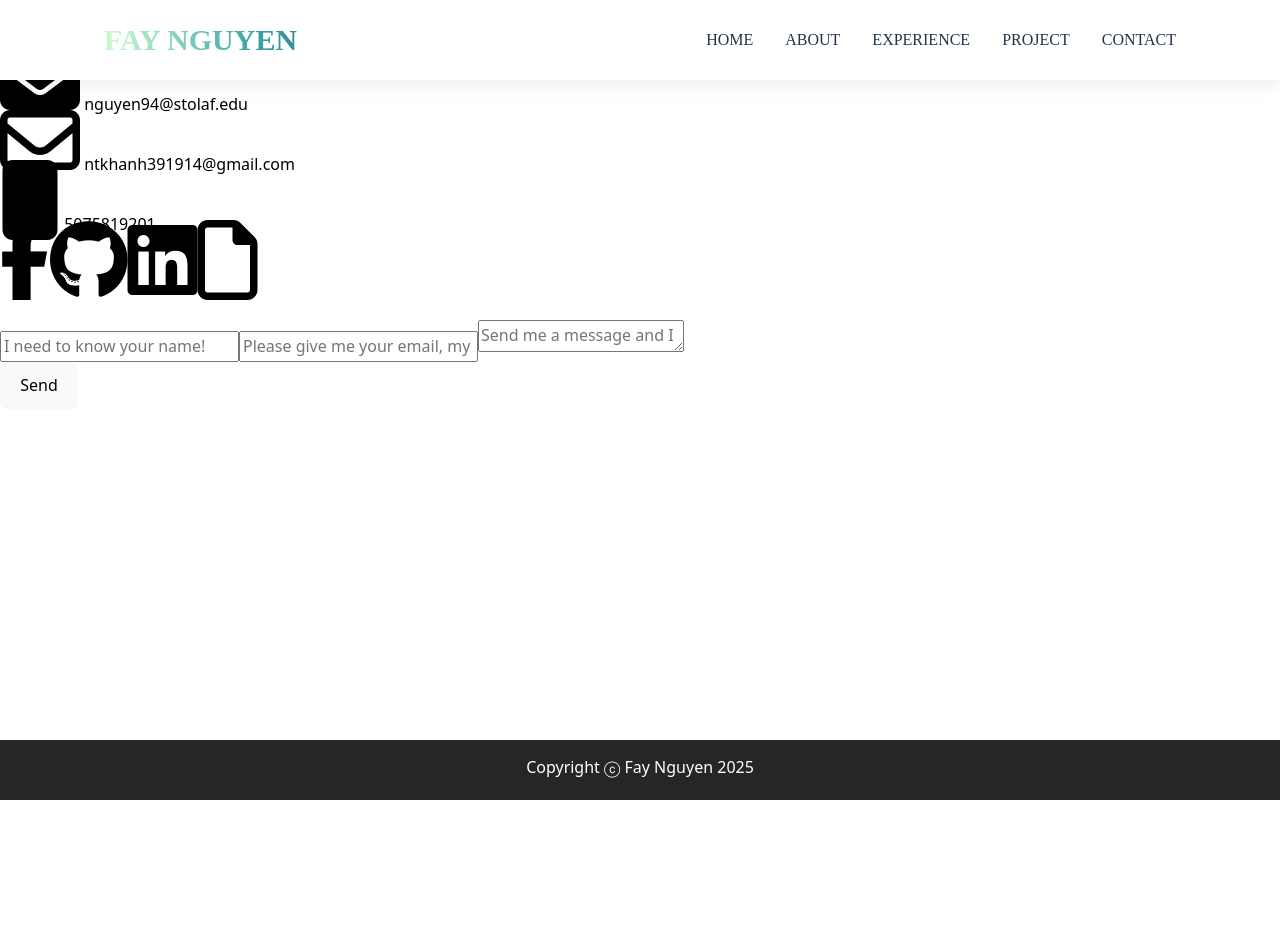
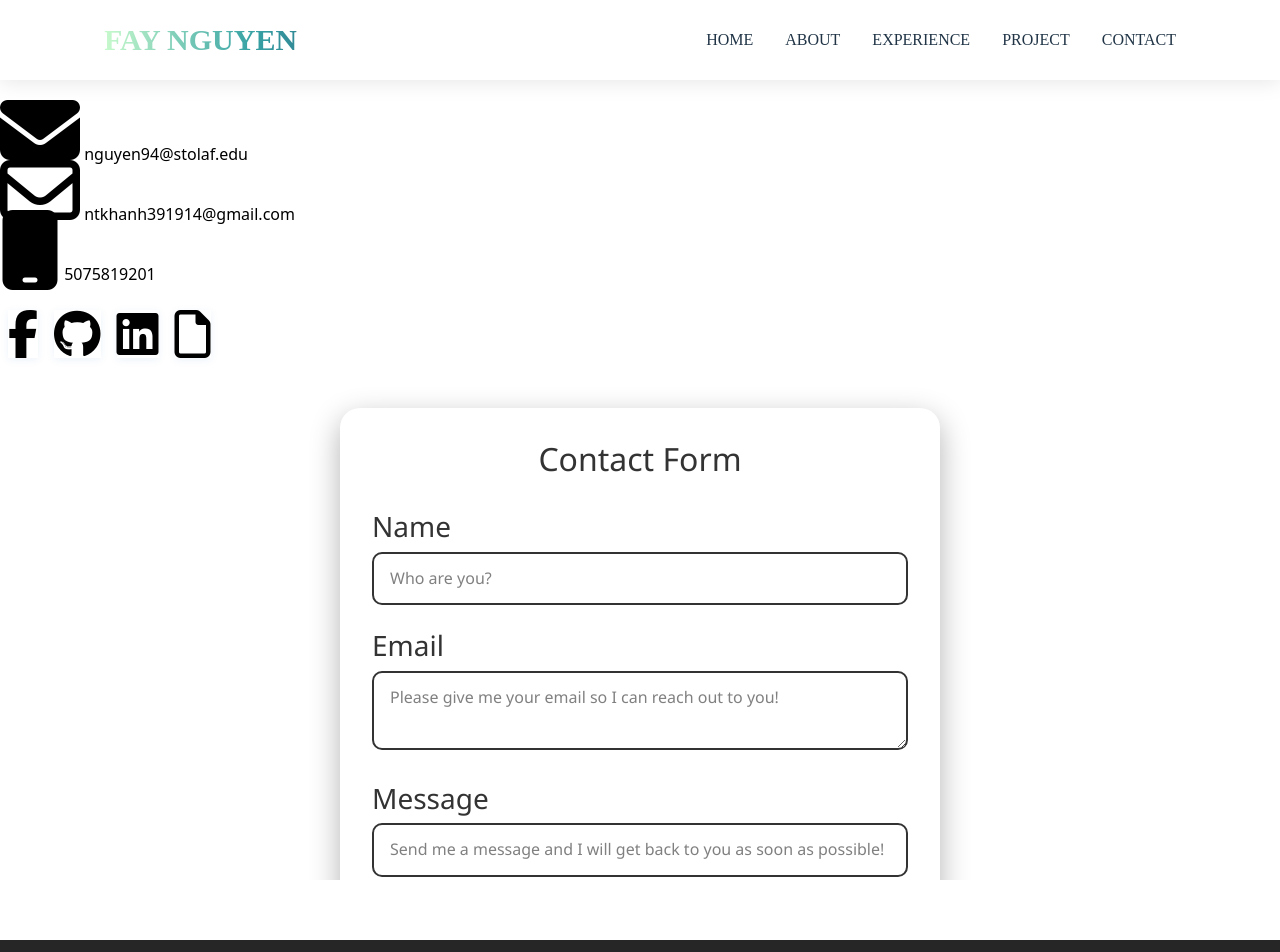
Before and after one commit to FayNguyen03/faynguyen03_needs_some_lays.io, a React (Vite) app: page /contact in a window 1280 px wide. Shown: the top 952 px of the page. Built offline with nearby package versions, Linux system fonts and the light colour scheme; a web font is replaced by a local one.

Commit message:
Add contact section

```diff
--- a/src/Components/Contact/Contact.css
+++ b/src/Components/Contact/Contact.css
@@ -1,39 +1,14 @@
-:root{
-    --font-family: 'Karla', sans-serif;
-    --btn-bg: #000;
-    --button-color: #cbcbcb;
-    --btn-color-hover: #fff;
-    --body-bg: #1E1F25;
-    --grad-color1: #eeaf61;
-    --grad-color2: #fb9062;
-    --grad-color3: #ee5d6c;
-    --grad-color4: #ce4993;
-    --grad-color5: #6a0d83;
+.contact{
+    margin-top: 50px;
+}
+.contact-left{
+    flex-basis: 35%;
 }
 
-.contactButtonBorder{
-    background: linear-gradient(115deg, #eeaf61, #fb9062, #ee5d6c, #6a0d83);
-    padding: 2px;
+.contact-right{
+    flex-basis: 60%;
 }
 
-.contactButton{
-    border:none;
-    background: var(--btn-bg);
-    color: var(--button-color);
-    padding: 1em 1.5em;
-    font-family: inherit;
-    letter-spacing: .1em;
-    color: white;
-    background:transparent;
+.contact-left p{
+    margin-top: 30px;
 }
-
-.contactButtonBorder:hover{
-    background: linear-gradient(115deg, #eeaf61, #fb9062, #ee5d6c, #6a0d83);
-}
-
-.contactButtonBorder .contactButton{
-    transition-delay:50ms;
-    background: var(--btn-color-hover);
-    color: var(--btn-bg);
-    padding: 1.1em 1.6em;
-}
--- a/src/Components/Contact/Contact.tsx
+++ b/src/Components/Contact/Contact.tsx
@@ -2,6 +2,7 @@ import React from "react";
 import Method from "./Method";
 import Social from "./Social";
 import ContactForm from "./ContactForm";
+import "./Contact.css";
 
 function Contact(){
     return <div className="contact" id="contact">
@@ -13,7 +14,7 @@ function Contact(){
                 <Social action="https://www.facebook.com/nguyen.tra.khanh.1212/" icon="fa-brands fa-facebook-f"/>
                 <Social action="https://github.com/FayNguyen03" icon="fa-brands fa-github"/>
                 <Social action="https://www.linkedin.com/in/faynguyen03/" icon="fa-brands fa-linkedin" />
-                <Social action="../../public/Khanh_Nguyen_2026_Resume.pdf" icon="fa-regular fa-file" id="resume"/>
+                <Social action="Khanh_Nguyen_2026_Resume.pdf" icon="fa-regular fa-file" id="resume"/>
             </div>
         </div>
 
--- /dev/null
+++ b/src/Components/Contact/ContactForm.css
@@ -0,0 +1,73 @@
+.form {
+  max-width: 600px;
+  margin: 3rem auto;
+  padding: 2rem;
+  background: rgba(255, 255, 255, 0.05);
+  border-radius: 20px;
+  box-shadow: 0 10px 30px rgba(0, 0, 0, 0.3);
+  font-family: 'Segoe UI', sans-serif;
+  color: #333;
+}
+
+.form h1 {
+  text-align: center;
+  margin-bottom: 2rem;
+  font-size: 2rem;
+  color: #333;
+}
+
+.form > form > div {
+  margin-bottom: 1.5rem;
+}
+
+.form input,
+.form textarea {
+  width: 100%;
+  padding: 0.75rem 1rem;
+  border: 2px solid #333;
+  border-radius: 10px;
+  background-color: transparent;
+  color: black;
+  font-size: 1rem;
+  transition: border 0.3s, box-shadow 0.3s;
+}
+
+.form input::placeholder,
+.form textarea::placeholder {
+  color:	#808080;
+}
+
+.form input:focus,
+.form textarea:focus {
+  outline: none;
+  border-color: #333;
+  box-shadow: 0 0 10px rgba(0, 255, 255, 0.4);
+}
+
+/* Submit Button */
+.form button {
+  width: 100%;
+  padding: 0.75rem 1rem;
+  border: none;
+  border-radius: 10px;
+  background: linear-gradient(135deg, #04070D, #6575A6);
+  color: white;
+  font-size: 1.1rem;
+  font-weight: bold;
+  cursor: pointer;
+  transition: all 0.3s ease;
+  box-shadow: 0 0 10px rgba(0, 255, 255, 0.2);
+}
+
+.form button:hover {
+  background: linear-gradient(135deg, #00ccff, #0055cc);
+  transform: translateY(-2px);
+  box-shadow: 0 0 20px rgba(0, 255, 255, 0.4);
+}
+
+.form button:active {
+  transform: scale(0.98);
+  background: white;
+  color: black;
+  box-shadow: 0 0 15px black;
+}
--- a/src/Components/Contact/ContactForm.tsx
+++ b/src/Components/Contact/ContactForm.tsx
@@ -1,15 +1,55 @@
-import React, {useState} from "react";
+import React, { useState, useEffect } from "react";
+import "./ContactForm.css"
+import { useNavigate } from "react-router";
 
-function ContactForm(){
-    let [numRow, setNumRow] = useState(1);
-    return (
-    <div>
-        <input type="text" className="Name" placeholder="I need to know your name!" required />
-        <input type="email" className="Email" placeholder="Please give me your email, my lovely stranger!" required />
-        <textarea className="Message" rows={numRow} placeholder="Send me a message and I will reach back to you ASAP!" required />
-        <div className="contactButtonBorder"><button type="submit" className="contactButton">Send</button></div>
+const ContactForm: React.FC = () => {
+    const [name, setName] = useState("");
+    const [email, setEmail] = useState("");
+    const [message, setMessage] = useState("");
+    const [error, setError] = useState<Error|null>(null);
+    const navigate = useNavigate();
+
+    const handleSubmit = async (event: React.FormEvent<HTMLFormElement>) => {
+        event.preventDefault();
+
+        navigate("/contact");
+    };
+
+  return (
+    <div className="form">
+      <form onSubmit={handleSubmit}>
+        <h1>Contact Form</h1>
+        <div className="form-name">
+            <h3>Name</h3>
+            <input
+                type="text"
+                required
+                placeholder="Who are you?"
+                value={name}
+                onChange={(e) => setName(e.target.value)}/>
+        </div>
+        <div className="form-email">
+            <h3>Email</h3>
+            <textarea
+                required
+                placeholder="Please give me your email so I can reach out to you!"
+                value={email}
+                onChange={(e) => setEmail(e.target.value)}
+            />
+        </div>
+        <div className="form-message">
+            <h3>Message</h3>
+            <input
+                type="text"
+                required
+                placeholder="Send me a message and I will get back to you as soon as possible!"
+                value={message}
+                onChange={(e) => setMessage(e.target.value)}/>
+        </div>
+        <button type="submit">Submit</button>
+      </form>
     </div>
-    );
+  );
 }
 
 export default ContactForm;
--- /dev/null
+++ b/src/Components/Contact/Social.css
@@ -0,0 +1,25 @@
+.social-icon a{
+    text-decoration: none;
+}
+
+.social-icon i {
+    display: inline-flex;
+    background: transparent;
+    align-items: center;
+    justify-content: center;
+    margin: 0 8px;
+    font-size: 3rem;
+    box-shadow: 0 2px 8px rgba(21, 101, 192, 0.08);
+    text-decoration: none;
+    transition: all 0.3s ease;
+}
+
+.social-icon i:hover {
+    color: var(--celadon);
+    transform: translateY(-2px);
+    font-size: 3.5rem;
+}
+
+.social-icon i:active {
+    color: var(--bone);
+}
--- a/src/Components/Contact/Social.tsx
+++ b/src/Components/Contact/Social.tsx
@@ -1,7 +1,8 @@
 import React from "react";
+import "./Social.css";
 
 function Social(props:any){
-    return <a href={props.action}><i className={props.icon} id={props.id}></i></a>
+    return <a href={props.action} className="social-icon"><i className={props.icon}></i></a>
 }
 
 export default Social;
--- a/src/Components/Footer/Footer.css
+++ b/src/Components/Footer/Footer.css
@@ -6,6 +6,5 @@
     padding: 15px 0;
     background-color: #262626;
     font-weight: 300;
-    bottom: 0;
-    position: fixed;
+    position: relative;
 }
```
Also changed, not shown: src/Components/Experience/ExperienceCard.css (line endings or trailing spaces), 2 other files (tests, documents, lock files or other folders).
